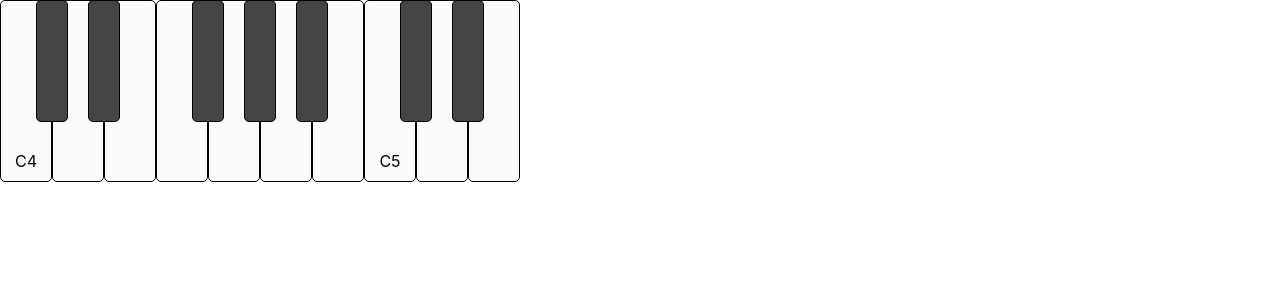
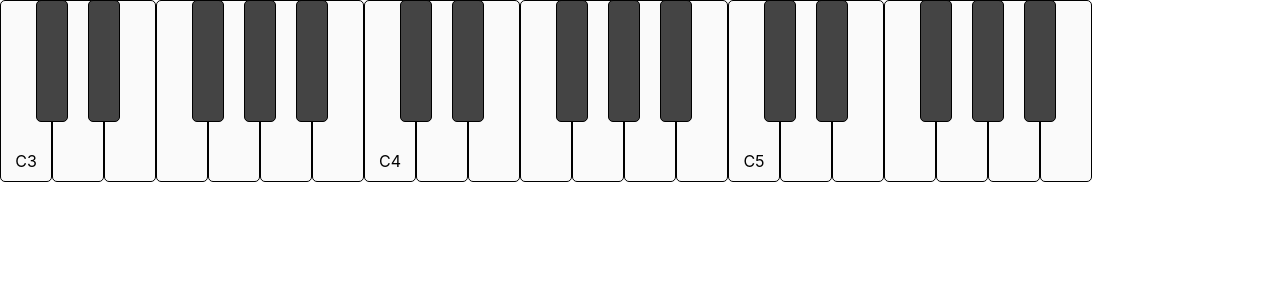
Before and after one commit to 6sRyuSK/6synth-21, a React (Create React App) app: page / in a window 1280 px wide. Shown: the top 300 px of the page. Built offline with nearby package versions, Linux system fonts and the light colour scheme.

Commit message:
modify keyboard config

```diff
--- a/src/App.tsx
+++ b/src/App.tsx
@@ -16,8 +16,8 @@ function App() {
       <Keyboard
         mousedown={mousedown}
         mouseup={mouseup}
-        keyNum={17}
-        firstKey={39}
+        keyNum={36}
+        firstKey={'C3'}
         scaleLabel
       ></Keyboard>
     </div>
```
